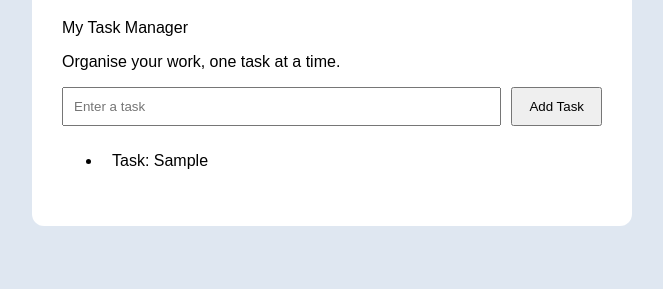
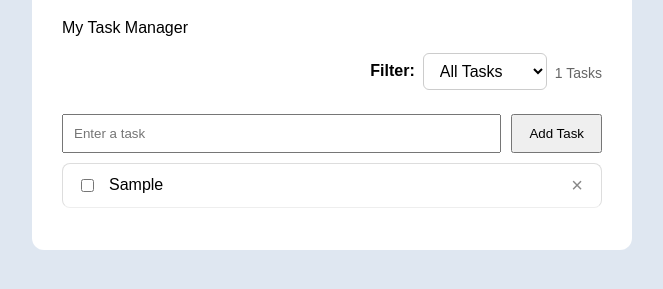
Before and after one commit to javed2171/TaskFlow, a plain HTML site: page index.html in a window 1280 px wide. Both pictures are taken after typing "Sample" into the empty fields and a click on the button "Add Task". Shown: the part 151-440 px from the top of the page, without its empty margins (308-971 px from the left). Drawn offline with Linux system fonts and the light colour scheme.

Commit message:
feat: add task filtering

```diff
--- a/app.js
+++ b/app.js
@@ -1,24 +1,93 @@
 document.title = "TaskFlow — My Tasks";
+
+// 1. DOM Selectors
 const taskInput = document.querySelector("#taskInput");
 const addTaskBtn = document.querySelector("#addTaskBtn");
 const taskList = document.querySelector("#taskList");
+const taskFilter = document.querySelector("#taskFilter");
+const taskCount = document.querySelector("#taskCount");
 
+// 2. Empty State Array (populates strictly from the interface)
+const tasks = [];
+
+// 3. Render Function
+function renderTasks(filter = "all") {
+    let filteredTasks = tasks;
+
+    if (filter === "pending") {
+        filteredTasks = tasks.filter(task => !task.completed);
+    } else if (filter === "completed") {
+        filteredTasks = tasks.filter(task => task.completed);
+    }
+
+    taskList.innerHTML = "";
+
+    filteredTasks.forEach(task => {
+        const li = document.createElement("li");
+        li.className = "task-item";
+        if (task.completed) {
+            li.classList.add("completed");
+        }
+
+        li.innerHTML = `
+            <input type="checkbox" ${task.completed ? "checked" : ""}>
+            <span class="task-title">${task.title}</span>
+            <button class="delete-btn">&times;</button>
+        `;
+
+        // Toggle task completion
+        const checkbox = li.querySelector("input");
+        checkbox.addEventListener("change", () => {
+            task.completed = checkbox.checked;
+            renderTasks(taskFilter ? taskFilter.value : "all");
+        });
+
+        // Delete task
+        const deleteBtn = li.querySelector(".delete-btn");
+        deleteBtn.addEventListener("click", () => {
+            const taskIndex = tasks.findIndex(t => t.id === task.id);
+            if (taskIndex > -1) {
+                tasks.splice(taskIndex, 1);
+                renderTasks(taskFilter ? taskFilter.value : "all");
+            }
+        });
+
+        taskList.appendChild(li);
+    });
+
+    if (taskCount) {
+        taskCount.textContent = filteredTasks.length;
+    }
+}
+
+// 4. Add Task Handler
 addTaskBtn.addEventListener("click", () => {
     const taskText = taskInput.value.trim();
+    if (!taskText) return;
 
-    if (!taskText) {
-        return;
-    }
+    tasks.push({
+        id: Date.now(), // Generates a unique ID
+        title: taskText,
+        completed: false
+    });
 
-    const task = document.createElement("li");
-
-    task.textContent = `Task: ${taskText}`;
-
-    task.addEventListener("click", () => {
-    task.remove();
+    renderTasks(taskFilter ? taskFilter.value : "all");
+    taskInput.value = "";
 });
 
-    taskList.appendChild(task);
+// Allow pressing "Enter" in the input field to add a task
+taskInput.addEventListener("keypress", (e) => {
+    if (e.key === "Enter") {
+        addTaskBtn.click();
+    }
+});
 
-    taskInput.value = "";
-});
+// 5. Filter Listener
+if (taskFilter) {
+    taskFilter.addEventListener("change", event => {
+        renderTasks(event.target.value);
+    });
+}
+
+// Initial render (will render 0 tasks on load)
+renderTasks();
--- a/index.html
+++ b/index.html
@@ -13,7 +13,22 @@
     <main class="app">
         <h1>TaskFlow</h1>
         <p>My Task Manager</p>
-        <p>Organise your work, one task at a time.</p>
+
+        <section class="task-filter-section">
+            <div class="task-filter">
+                <label for="task-filter">Filter:</label>
+
+                <select id="taskFilter">
+                    <option value="all">All Tasks</option>
+                    <option value="completed">Completed</option>
+                    <option value="pending">Pending</option>
+                </select>
+
+                <p class="task-count">
+                    <span id="taskCount">0</span> Tasks
+                </p>
+            </div>
+        </section>
 
         <div class="task-form">
             <input id="taskInput" type="text" placeholder="Enter a task">
@@ -23,7 +38,9 @@
             </button>
         </div>
 
-        <ul id="taskList"></ul>
+        <ul id="taskList" class="task-list">
+            <!-- task will be rendered by javascript -->
+        </ul>
     </main>
 
     <script src="app.js"></script>
--- a/style.css
+++ b/style.css
@@ -15,6 +15,110 @@ body {
     background: white;
     border-radius: 12px;
     max-width: 700px;
+}
+
+/* ========================================
+   Task Toolbar
+======================================== */
+
+.task-toolbar {
+    display: flex;
+    align-items: center;
+    justify-content: space-between;
+    gap: 1rem;
+    margin-bottom: 1.5rem;
+}
+
+.task-toolbar h2 {
+    margin: 0;
+}
+
+.task-count {
+    margin: 0.25rem 0 0;
+    font-size: 0.875rem;
+    color: #666;
+}
+
+/* ========================================
+   Task Filter
+======================================== */
+.task-filter-section {
+    display: flex;
+    justify-content: end;
+    align-items: center;
+    margin-bottom: 1.5rem;
+}
+
+.task-filter {
+    display: flex;
+    align-items: center;
+    gap: 0.5rem;
+}
+
+.task-filter label {
+    font-weight: 600;
+}
+
+.task-filter select {
+    padding: 0.5rem 0.75rem;
+    border: 1px solid #ccc;
+    border-radius: 6px;
+    background-color: #fff;
+    font: inherit;
+    cursor: pointer;
+}
+
+.task-filter select:focus {
+    outline: 2px solid #2563eb;
+    outline-offset: 2px;
+}
+
+/* ========================================
+   Task List
+======================================== */
+
+.task-list {
+    list-style: none;
+    padding: 0;
+    margin: 0;
+}
+
+.task-item {
+    display: flex;
+    align-items: center;
+    gap: 0.75rem;
+    padding: 1rem;
+    margin-bottom: 0.75rem;
+    border: 1px solid #ddd;
+    border-radius: 8px;
+    background-color: #fff;
+}
+
+.task-item.completed {
+    opacity: 0.65;
+}
+
+.task-item.completed .task-title {
+    text-decoration: line-through;
+}
+
+/* ========================================
+   Responsive Layout
+======================================== */
+
+@media (max-width: 600px) {
+    .task-toolbar {
+        flex-direction: column;
+        align-items: stretch;
+    }
+
+    .task-filter {
+        justify-content: space-between;
+    }
+
+    .task-filter select {
+        flex: 1;
+    }
 }
 
 .task-form {
@@ -40,3 +144,28 @@ li:hover {
     background: #f0f0f0;
     cursor: pointer;
 }
+/* Style for each task container */
+.task-item {
+  display: flex;
+  align-items: center;
+  gap: 12px; /* Space between checkbox, text, and delete button */
+  padding: 10px 14px;
+  border-bottom: 1px solid #eee;
+}
+
+/* Pushes the delete button to the far right edge */
+.task-item .delete-btn {
+  margin-left: auto;
+
+  /* Basic optional styling for the delete button */
+  background: transparent;
+  border: none;
+  font-size: 20px;
+  color: #888;
+  cursor: pointer;
+  padding: 0 4px;
+}
+
+.task-item .delete-btn:hover {
+  color: #ff4d4d;
+}
```
